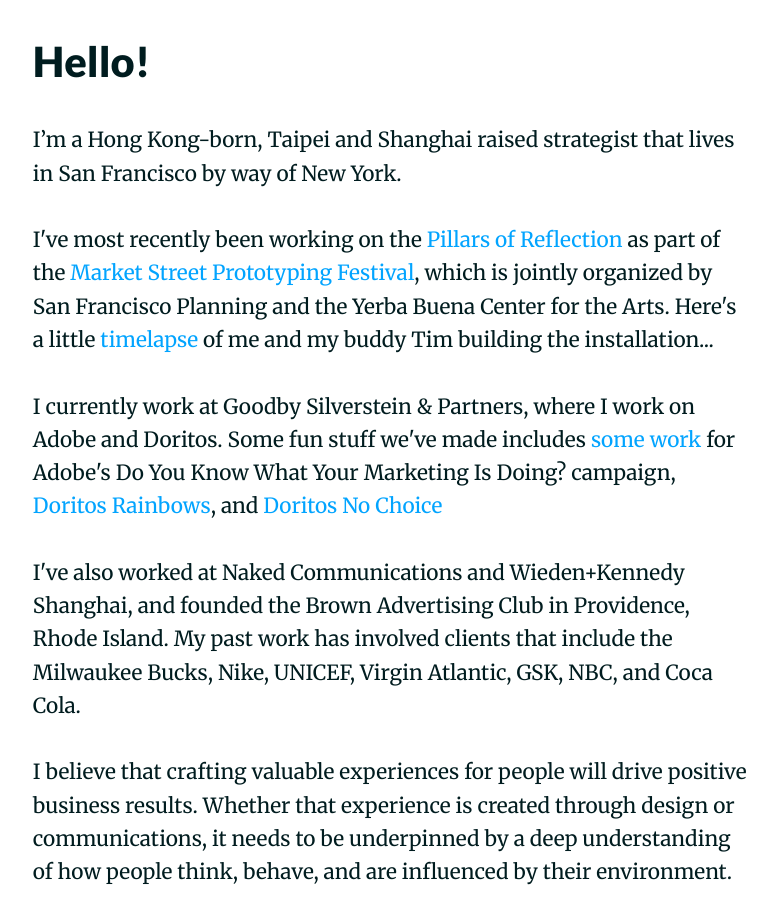
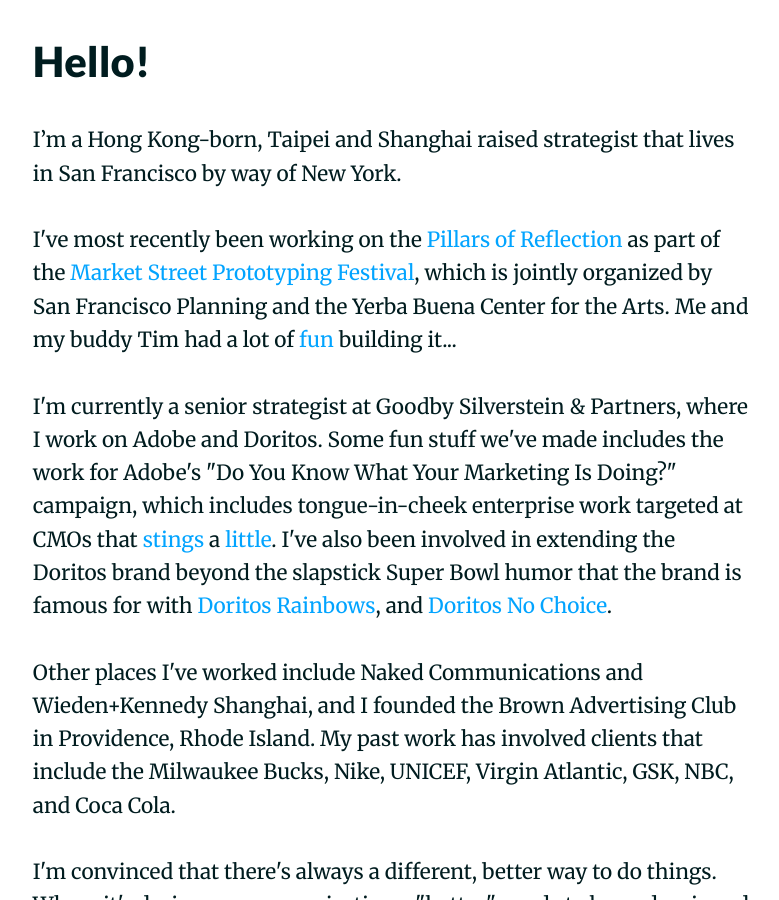
Before and after one commit to hbharding/etienne, a Jekyll site: the page built from index.html, in a window 1280 px wide and 900 px high, scrolled down 942 px. Shown: the whole window, without its empty margins (248-1027 px from the left). Built offline with Jekyll 4.4.1, drawn with Linux system fonts in a browser that asks for light colours; nearby versions of some CDN libraries; Markdown is read by kramdown in place of the engine named in the settings; some of the changed text lies outside the part shown.

Commit message:
Update index.html

```diff
--- a/index.html
+++ b/index.html
@@ -5,13 +5,13 @@
 <h2>Hello!</h2>
 <p>I’m a Hong Kong-born, Taipei and Shanghai raised strategist that lives in San Francisco by way of New York.</p>
 
-<p>I've most recently been working on the <a href="http://marketstreetprototyping.org/2016-festival/projects/pillars-of-reflection/" target="_blank">Pillars of Reflection</a> as part of the <a href="http://marketstreetprototyping.org/" target="_blank">Market Street Prototyping Festival</a>, which is jointly organized by San Francisco Planning and the Yerba Buena Center for the Arts.  Here's a little <a href="https://youtu.be/0G-pe01RCTk" target="_blank">timelapse</a> of me and my buddy Tim building the installation...  </p>
+<p>I've most recently been working on the <a href="http://marketstreetprototyping.org/2016-festival/projects/pillars-of-reflection/" target="_blank">Pillars of Reflection</a> as part of the <a href="http://marketstreetprototyping.org/" target="_blank">Market Street Prototyping Festival</a>, which is jointly organized by San Francisco Planning and the Yerba Buena Center for the Arts.  Me and my buddy Tim had a lot of <a href="https://youtu.be/0G-pe01RCTk" target="_blank">fun</a> building it...  </p>
 
-<p>I currently work at Goodby Silverstein & Partners, where I work on Adobe and Doritos.  Some fun stuff we've made includes <a href=https://www.youtube.com/watch?v=MNmRJiRarH0 target="_blank">some</a> <a href="https://www.youtube.com/watch?v=ao7wOJ5qQ-s target="_blank">work</a> for Adobe's Do You Know What Your Marketing Is Doing? campaign, <a href="https://www.time.com/4038837/doritos-rainbow-chips-pride-lgbt/" target="_blank">Doritos Rainbows</a>, and <a href="https://www.facebook.com/DoritosUSA/videos/10154860232226165/" target="_blank">Doritos No Choice</a> </p>
+<p>I'm currently a senior strategist at Goodby Silverstein & Partners, where I work on Adobe and Doritos.  Some fun stuff we've made includes the work for Adobe's "Do You Know What Your Marketing Is Doing?" campaign, which includes tongue-in-cheek enterprise work targeted at CMOs that <a href=https://www.youtube.com/watch?v=MNmRJiRarH0 target="_blank">stings</a> a <a href="https://www.youtube.com/watch?v=ao7wOJ5qQ-s target="_blank">little</a>.  I've also been involved in extending the Doritos brand beyond the slapstick Super Bowl humor that the brand is famous for with <a href="https://www.time.com/4038837/doritos-rainbow-chips-pride-lgbt/" target="_blank">Doritos Rainbows</a>, and <a href="https://www.facebook.com/DoritosUSA/videos/10154860232226165/" target="_blank">Doritos No Choice</a>. </p>
 
-<p>I've also worked at Naked Communications and Wieden+Kennedy Shanghai, and founded the Brown Advertising Club in Providence, Rhode Island.  My past work has involved clients that include the Milwaukee Bucks, Nike, UNICEF, Virgin Atlantic, GSK, NBC, and Coca Cola.</p>
+<p>Other places I've worked include Naked Communications and Wieden+Kennedy Shanghai, and I founded the Brown Advertising Club in Providence, Rhode Island.  My past work has involved clients that include the Milwaukee Bucks, Nike, UNICEF, Virgin Atlantic, GSK, NBC, and Coca Cola.</p>
 
-<p>I believe that crafting valuable experiences for people will drive positive business results. Whether that experience is created through design or communications, it needs to be underpinned by a deep understanding of how people think, behave, and are influenced by their environment.</p>
+<p>I'm convinced that there's always a different, better way to do things.  Where it's design or communications, "better" needs to be underpinned by a deep understanding of how people think, behave, and are influenced by their environment.</p>
 
 <p>In my spare time, I’m a hoops junkie who believes in Brad Stevens, a tech geek still bummed about the death of Google Reader, and an ex-online poker player who miraculously recovered his funds from the DOJ.</p>
 
```
